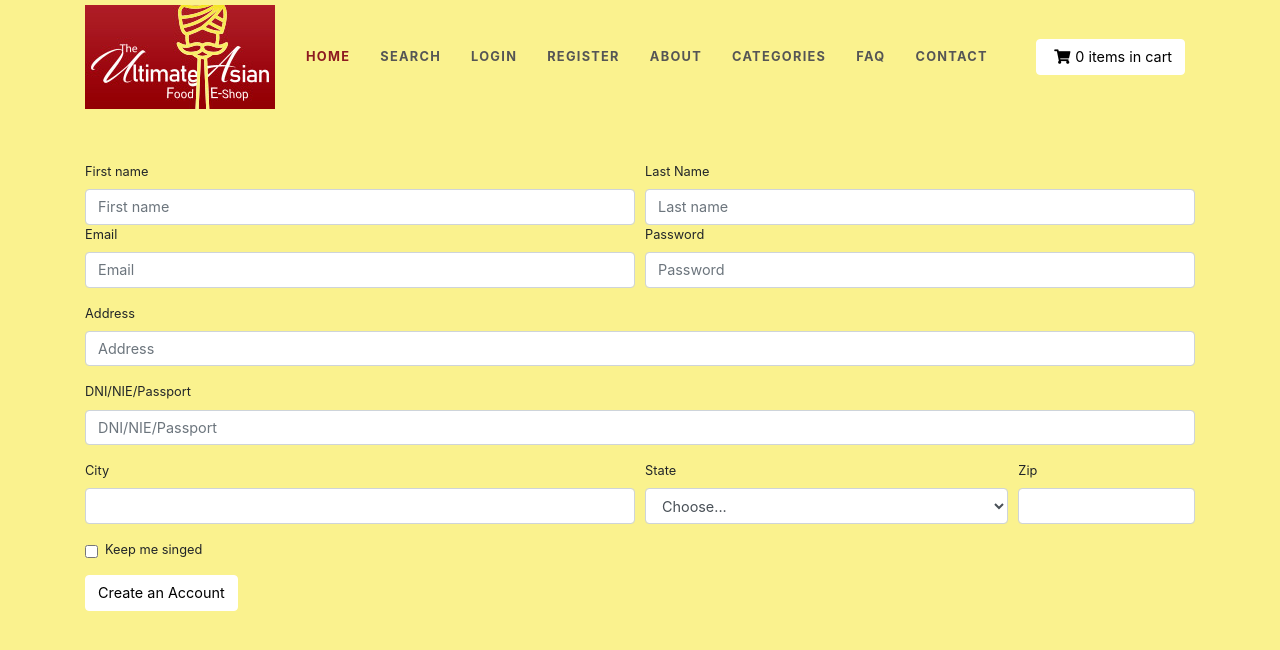
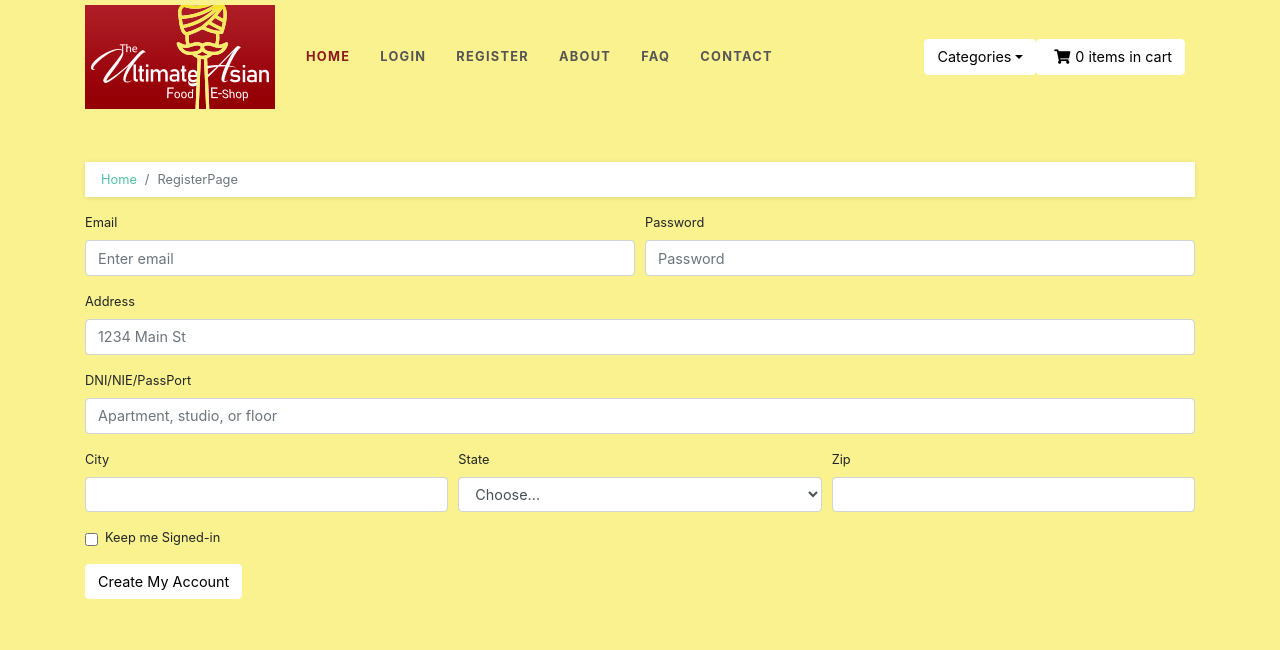
Before and after one commit to Kobyjc08/Frontend_Ultimate_Asian_Food, a React (Create React App) app in the folder frontend/: page /Register in a window 1280 px wide. Shown: the top 650 px of the page. Built offline with nearby package versions, Linux system fonts and the light colour scheme.

Commit message:
BreadCrumb and dropdown categories are added

```diff
--- a/frontend/src/pages/About.js
+++ b/frontend/src/pages/About.js
@@ -1,18 +1,33 @@
 import React from "react";
 import { Layout } from "../layout/Layout";
-import { Container } from "react-bootstrap";
-import aboutImage from '../images/about_us.jpg'
+import { Container, Breadcrumb } from "react-bootstrap";
+import aboutImage from "../images/about_us.jpg";
 
 const About = () => {
-    return <Layout>
-        <Container>
-                  <h2 className="red-letters">About Us</h2>
-            <h4>We are A professional e-shop for Asian food articles in Spain. Established in 2020, this idea was born beacuse the community of people from Pakistan, India and Bangladesh is growing steadily and will be interested in buying ingredients that they cannot easily find in the Spanish shops, in an e-shop. In addition, Spanish people will be interested in buying these products to cook this type of food.</h4>
-            <h4>That is the reason why we want to have all the secrets flavors of India in one place, Welcome to Ultimate Asian Food! </h4>
-            <img src={aboutImage} alt="aboutImage"/>
-            </Container>
+  return (
+    <Layout>
+      <Container>
+        <Breadcrumb>
+          <Breadcrumb.Item href="/">Home</Breadcrumb.Item>
+          <Breadcrumb.Item active>About</Breadcrumb.Item>
+        </Breadcrumb>
+        <h2 className="red-letters">About Us</h2>
+        <h4>
+          We are A professional e-shop for Asian food articles in Spain.
+          Established in 2020, this idea was born beacuse the community of
+          people from Pakistan, India and Bangladesh is growing steadily and
+          will be interested in buying ingredients that they cannot easily find
+          in the Spanish shops, in an e-shop. In addition, Spanish people will
+          be interested in buying these products to cook this type of food.
+        </h4>
+        <h4>
+          That is the reason why we want to have all the secrets flavors of
+          India in one place, Welcome to Ultimate Asian Food!{" "}
+        </h4>
+        <img src={aboutImage} alt="aboutImage" />
+      </Container>
     </Layout>
-}
-
+  );
+};
 
 export default About;
--- a/frontend/src/pages/Contact.js
+++ b/frontend/src/pages/Contact.js
@@ -1,44 +1,46 @@
 import React from "react";
 import { Layout } from "../layout/Layout";
-import { Container } from "react-bootstrap";
+import { Container, Breadcrumb } from "react-bootstrap";
 import productsimg from "../images/productsimg.png";
 
-
-
 const Contact = () => {
-    return <Layout>
+  return (
+    <Layout>
       <Container>
+        <Breadcrumb>
+          <Breadcrumb.Item href="/">Home</Breadcrumb.Item>
+          <Breadcrumb.Item active>Contact-Us</Breadcrumb.Item>
+        </Breadcrumb>
         <h2 className="red-letters">Customer Service - Contact us!</h2>
         <ul class="list-unstyled">
           <li class="media">
-    <img src={productsimg} class="mr-3" alt="IndianIcon"/>
+            <img src={productsimg} class="mr-3" alt="IndianIcon" />
             <div class="media-body">
               <h5 class="mt-0 mb-1">Localization</h5>
               <div>Carrer Puig i Fabra 456, Barcelona. Spain.</div>
-      Mon - Fri  8:00 to 16:00
+              Mon - Fri 8:00 to 16:00
             </div>
           </li>
 
           <li class="media my-4">
-    <img src={productsimg} class="mr-3" alt="IndianIcon"/>
+            <img src={productsimg} class="mr-3" alt="IndianIcon" />
             <div class="media-body">
               <h5 class="mt-0 mb-1">Call Us!</h5>
               +34 933 596 485
             </div>
           </li>
           <li class="media">
-    <img src={productsimg} class="mr-3" alt="IndianIcon"/>
+            <img src={productsimg} class="mr-3" alt="IndianIcon" />
             <div class="media-body">
               <h5 class="mt-0 mb-1">Social Hub</h5>
-      <div>Facebook:  @Ultimate.Asian.Food</div>
+              <div>Facebook: @Ultimate.Asian.Food</div>
               Instagram: @Ultimate.Asian.Food
             </div>
           </li>
         </ul>
-
       </Container>
     </Layout>
-}
-
+  );
+};
 
 export default Contact;
--- a/frontend/src/pages/FAQ.js
+++ b/frontend/src/pages/FAQ.js
@@ -1,40 +1,54 @@
 import React from "react";
 import { Layout } from "../layout/Layout";
-import { Container } from "react-bootstrap";
+import { Container, Breadcrumb } from "react-bootstrap";
 import productsimg from "../images/productsimg.png";
-import FaqImage from '../images/faq.jpg'
+import FaqImage from "../images/faq.jpg";
 
 const FAQ = () => {
-    return <Layout>
+  return (
+    <Layout>
       <Container>
+        <Breadcrumb>
+          <Breadcrumb.Item href="/">Home</Breadcrumb.Item>
+          <Breadcrumb.Item active>FAQ's</Breadcrumb.Item>
+        </Breadcrumb>
         <h2 className="red-letters">Frequently Answered Questions</h2>
         <ul class="list-unstyled">
           <li class="media">
-    <img src={productsimg} class="mr-3" alt="IndianIcon"/>
+            <img src={productsimg} class="mr-3" alt="IndianIcon" />
             <div class="media-body">
               <h5 class="mt-0 mb-1">How can i track my order?</h5>
-      Cras sit amet nibh libero, in gravida nulla. Nulla vel metus scelerisque ante sollicitudin. Cras purus odio, vestibulum in vulputate at, tempus viverra turpis. Fusce condimentum nunc ac nisi vulputate fringilla. Donec lacinia congue felis in faucibus.
+              Cras sit amet nibh libero, in gravida nulla. Nulla vel metus
+              scelerisque ante sollicitudin. Cras purus odio, vestibulum in
+              vulputate at, tempus viverra turpis. Fusce condimentum nunc ac
+              nisi vulputate fringilla. Donec lacinia congue felis in faucibus.
             </div>
           </li>
           <li class="media my-4">
-    <img src={productsimg} class="mr-3" alt="IndianIcon"/>
+            <img src={productsimg} class="mr-3" alt="IndianIcon" />
             <div class="media-body">
               <h5 class="mt-0 mb-1">Which payments are available?</h5>
-      Cras sit amet nibh libero, in gravida nulla. Nulla vel metus scelerisque ante sollicitudin. Cras purus odio, vestibulum in vulputate at, tempus viverra turpis. Fusce condimentum nunc ac nisi vulputate fringilla. Donec lacinia congue felis in faucibus.
+              Cras sit amet nibh libero, in gravida nulla. Nulla vel metus
+              scelerisque ante sollicitudin. Cras purus odio, vestibulum in
+              vulputate at, tempus viverra turpis. Fusce condimentum nunc ac
+              nisi vulputate fringilla. Donec lacinia congue felis in faucibus.
             </div>
           </li>
           <li class="media">
-    <img src={productsimg} class="mr-3" alt="IndianIcon"/>
+            <img src={productsimg} class="mr-3" alt="IndianIcon" />
             <div class="media-body">
               <h5 class="mt-0 mb-1">Can i pick my order in the place?</h5>
-      Cras sit amet nibh libero, in gravida nulla. Nulla vel metus scelerisque ante sollicitudin. Cras purus odio, vestibulum in vulputate at, tempus viverra turpis. Fusce condimentum nunc ac nisi vulputate fringilla. Donec lacinia congue felis in faucibus.
+              Cras sit amet nibh libero, in gravida nulla. Nulla vel metus
+              scelerisque ante sollicitudin. Cras purus odio, vestibulum in
+              vulputate at, tempus viverra turpis. Fusce condimentum nunc ac
+              nisi vulputate fringilla. Donec lacinia congue felis in faucibus.
             </div>
           </li>
         </ul>
-<img src={FaqImage} alt="faqImage"/>
+        <img src={FaqImage} alt="faqImage" />
       </Container>
     </Layout>
-}
-
+  );
+};
 
 export default FAQ;
--- a/frontend/src/pages/Login.js
+++ b/frontend/src/pages/Login.js
@@ -1,35 +1,38 @@
-
-
 import React from "react";
 import { Layout } from "../layout/Layout";
-import { Container } from "react-bootstrap";
-
-
+import { Container, Button, Form, Breadcrumb } from "react-bootstrap";
 
 const Login = () => {
-    return <Layout>
-        <Container>
-        <form>
-  <div class="form-group">
-    <label for="exampleInputEmail1">Email address</label>
-    <input type="email" class="form-control" id="exampleInputEmail1" aria-describedby="emailHelp"/>
-    <small id="emailHelp" class="form-text text-muted">We'll never share your email with anyone else.</small>
-  </div>
-  <div class="form-group">
-    <label for="exampleInputPassword1">Password</label>
-    <input type="password" class="form-control" id="exampleInputPassword1"/>
-  </div>
-  <div class="form-group form-check">
-    <input type="checkbox" class="form-check-input" id="exampleCheck1"/>
-    <label class="form-check-label" for="exampleCheck1">Keep me signed in</label>
-  </div>
-  <button type="submit" class="btn btn-primary">Sign-In</button>
-</form>
+  return (
+    <Layout>
+      <Container>
+        <Breadcrumb>
+          <Breadcrumb.Item href="/">Home</Breadcrumb.Item>
+          <Breadcrumb.Item active>LoginPage</Breadcrumb.Item>
+        </Breadcrumb>
+        <Form>
+          <Form.Group controlId="formBasicEmail">
+            <Form.Label>Email address</Form.Label>
+            <Form.Control type="email" placeholder="Enter email" />
+            <Form.Text className="text-muted">
+              We'll never share your email with anyone else.
+            </Form.Text>
+          </Form.Group>
 
-
-        </Container>
+          <Form.Group controlId="formBasicPassword">
+            <Form.Label>Password</Form.Label>
+            <Form.Control type="password" placeholder="Password" />
+          </Form.Group>
+          <Form.Group controlId="formBasicCheckbox">
+            <Form.Check type="checkbox" label="Keep me Signed-in" />
+          </Form.Group>
+          <Button variant="primary" type="submit">
+            Login
+          </Button>
+        </Form>
+      </Container>
     </Layout>
-}
-
+  );
+};
 
 export default Login;
--- a/frontend/src/pages/Register.js
+++ b/frontend/src/pages/Register.js
@@ -1,79 +1,69 @@
 import React from "react";
 import { Layout } from "../layout/Layout";
-import { Container } from "react-bootstrap";
-
-
+import { Container, Form, Button, Row, Col, Breadcrumb } from "react-bootstrap";
 
 const Register = () => {
-    return <Layout>
-        <Container>
+  return (
+    <Layout>
+      <Container>
+        <Breadcrumb>
+          <Breadcrumb.Item href="/">Home</Breadcrumb.Item>
+          <Breadcrumb.Item active>RegisterPage</Breadcrumb.Item>
+        </Breadcrumb>
+        <Form>
+          <Form.Row>
+            <Form.Group as={Col} controlId="formGridEmail">
+              <Form.Label>Email</Form.Label>
+              <Form.Control type="email" placeholder="Enter email" />
+            </Form.Group>
 
+            <Form.Group as={Col} controlId="formGridPassword">
+              <Form.Label>Password</Form.Label>
+              <Form.Control type="password" placeholder="Password" />
+            </Form.Group>
+          </Form.Row>
 
-<div>
-    <form>
-  <div class="form-row">
-    <div class="col">
-        <label for="inputEmail4">First name</label>
-      <input type="text" class="form-control" placeholder="First name"/>
-    </div>
-    <div class="col">
-    <label for="inputEmail4">Last Name</label>
-      <input type="text" class="form-control" placeholder="Last name"/>
-    </div>
-  </div>
-</form>
+          <Form.Group controlId="formGridAddress1">
+            <Form.Label>Address</Form.Label>
+            <Form.Control placeholder="1234 Main St" />
+          </Form.Group>
 
+          <Form.Group controlId="formGridAddress2">
+            <Form.Label>DNI/NIE/PassPort</Form.Label>
+            <Form.Control placeholder="Apartment, studio, or floor" />
+          </Form.Group>
 
-<form>
-  <div class="form-row">
-    <div class="form-group col-md-6">
-      <label for="inputEmail4">Email</label>
-      <input type="email" class="form-control" id="inputEmail4" placeholder="Email"/>
-    </div>
-    <div class="form-group col-md-6">
-      <label for="inputPassword4">Password</label>
-      <input type="password" class="form-control" id="inputPassword4" placeholder="Password"/>
-    </div>
-  </div>
-  <div class="form-group">
-    <label for="inputAddress">Address</label>
-    <input type="text" class="form-control" id="inputAddress" placeholder="Address"/>
-  </div>
-  <div class="form-group">
-    <label for="inputAddress2">DNI/NIE/Passport</label>
-    <input type="text" class="form-control" id="inputAddress2" placeholder="DNI/NIE/Passport"/>
-  </div>
-  <div class="form-row">
-    <div class="form-group col-md-6">
-      <label for="inputCity">City</label>
-      <input type="text" class="form-control" id="inputCity"/>
-    </div>
-    <div class="form-group col-md-4">
-      <label for="inputState">State</label>
-      <select id="inputState" class="form-control">
-        <option selected>Choose...</option>
-        <option>...</option>
-      </select>
-    </div>
-    <div class="form-group col-md-2">
-      <label for="inputZip">Zip</label>
-      <input type="text" class="form-control" id="inputZip"/>
-    </div>
-  </div>
-  <div class="form-group">
-    <div class="form-check">
-      <input class="form-check-input" type="checkbox" id="gridCheck"/>
-      <label class="form-check-label" for="gridCheck">
-        Keep me singed
-      </label>
-    </div>
-  </div>
-  <button type="submit" class="btn btn-primary">Create an Account</button>
-</form>
-</div>
-        </Container>
+          <Form.Row>
+            <Form.Group as={Col} controlId="formGridCity">
+              <Form.Label>City</Form.Label>
+              <Form.Control />
+            </Form.Group>
+
+            <Form.Group as={Col} controlId="formGridState">
+              <Form.Label>State</Form.Label>
+              <Form.Control as="select" defaultValue="Choose...">
+                <option>Choose...</option>
+                <option>...</option>
+              </Form.Control>
+            </Form.Group>
+
+            <Form.Group as={Col} controlId="formGridZip">
+              <Form.Label>Zip</Form.Label>
+              <Form.Control />
+            </Form.Group>
+          </Form.Row>
+
+          <Form.Group id="formGridCheckbox">
+            <Form.Check type="checkbox" label="Keep me Signed-in" />
+          </Form.Group>
+
+          <Button variant="primary" type="submit">
+            Create My Account
+          </Button>
+        </Form>
+      </Container>
     </Layout>
-}
-
+  );
+};
 
 export default Register;
--- a/frontend/src/shared/Header.js
+++ b/frontend/src/shared/Header.js
@@ -1,7 +1,6 @@
 import React from "react";
-import {
-Link
-} from 'react-router-dom';
+import { Dropdown, DropdownButton } from "react-bootstrap";
+import { Link } from "react-router-dom";
 import logoLg from "../images/logo_190x104.jpg";
 import logoSm from "../images/logo_120x67.jpg";
 export const Header = () => {
@@ -46,11 +45,11 @@ export const Header = () => {
                   Home
                 </Link>
               </li>
-              <li className="nav-item">
+              {/* <li className="nav-item">
                 <Link to="#" className="nav-link">
                   Search
                 </Link>
-              </li>
+              </li> */}
               <li className="nav-item">
                 <Link to="/Login" className="nav-link">
                   Login
@@ -66,11 +65,7 @@ export const Header = () => {
                   About
                 </Link>
               </li>
-              <li className="nav-item">
-                <Link to="#" className="nav-link">
-                  Categories
-                </Link>
-              </li>
+
               <li className="nav-item">
                 <Link to="/FAQ" className="nav-link">
                   FAQ
@@ -82,6 +77,24 @@ export const Header = () => {
                 </Link>
               </li>
             </ul>
+            {/* <div className="topnav">
+              <input
+                className="nav-item"
+                type="text"
+                placeholder="Search.."
+              ></input>
+            </div> */}
+
+            <div className="navbar-buttons d-flex justify-content-end">
+              <Dropdown>
+                <DropdownButton id="dropdown-item-button" title="Categories">
+                  <Dropdown.ItemText>Dropdown item text</Dropdown.ItemText>
+                  <Dropdown.Item as="button">Action</Dropdown.Item>
+                  <Dropdown.Item as="button">Another action</Dropdown.Item>
+                  <Dropdown.Item as="button">Something else</Dropdown.Item>
+                </DropdownButton>
+              </Dropdown>
+            </div>
             <div className="navbar-buttons d-flex justify-content-end">
               <a href="basket.html" className="btn btn-primary navbar-btn">
                 <i className="fa fa-shopping-cart"></i>
```
Also changed, not shown: frontend/src/components/Company.js (+2 -5 lines), frontend/src/index.css (+11 -1 lines), frontend/src/pages/ProductDetailed.js (+13 -14 lines). Lines whose indentation alone changed are shown as unchanged.
